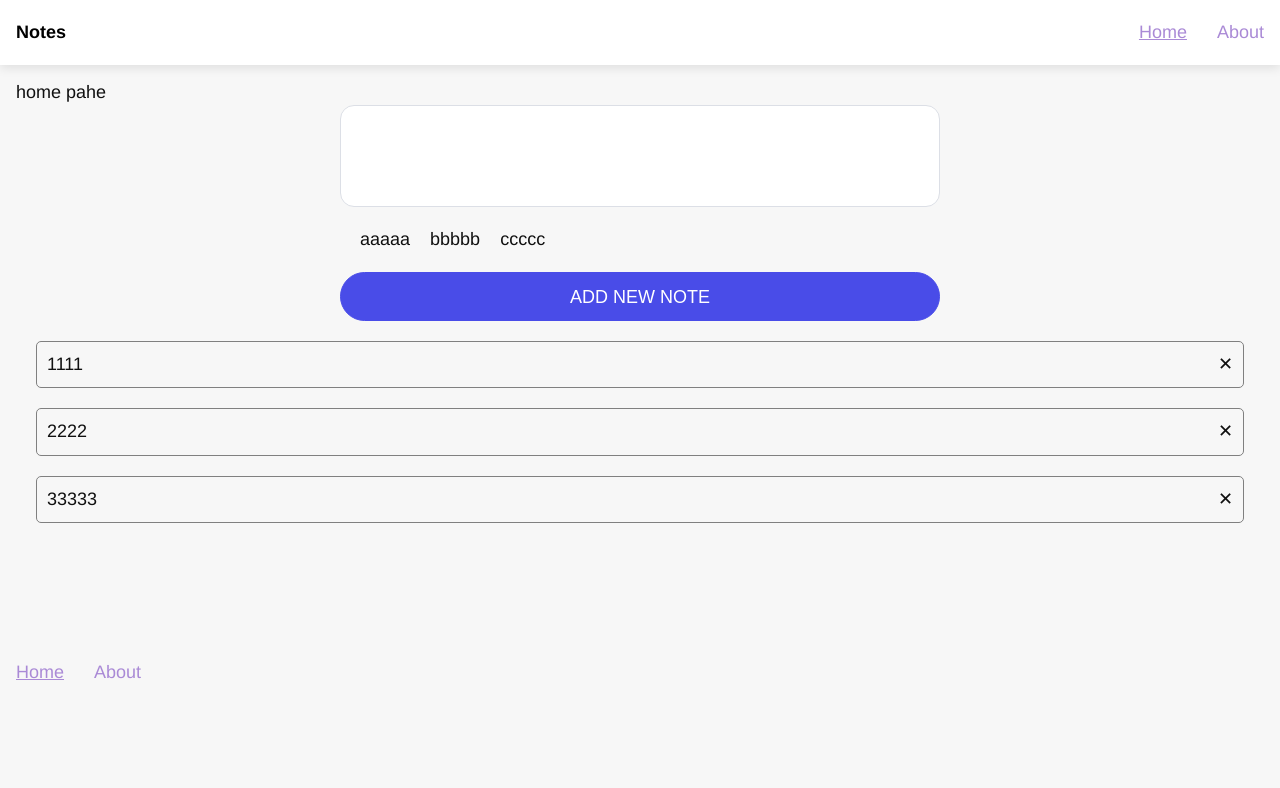
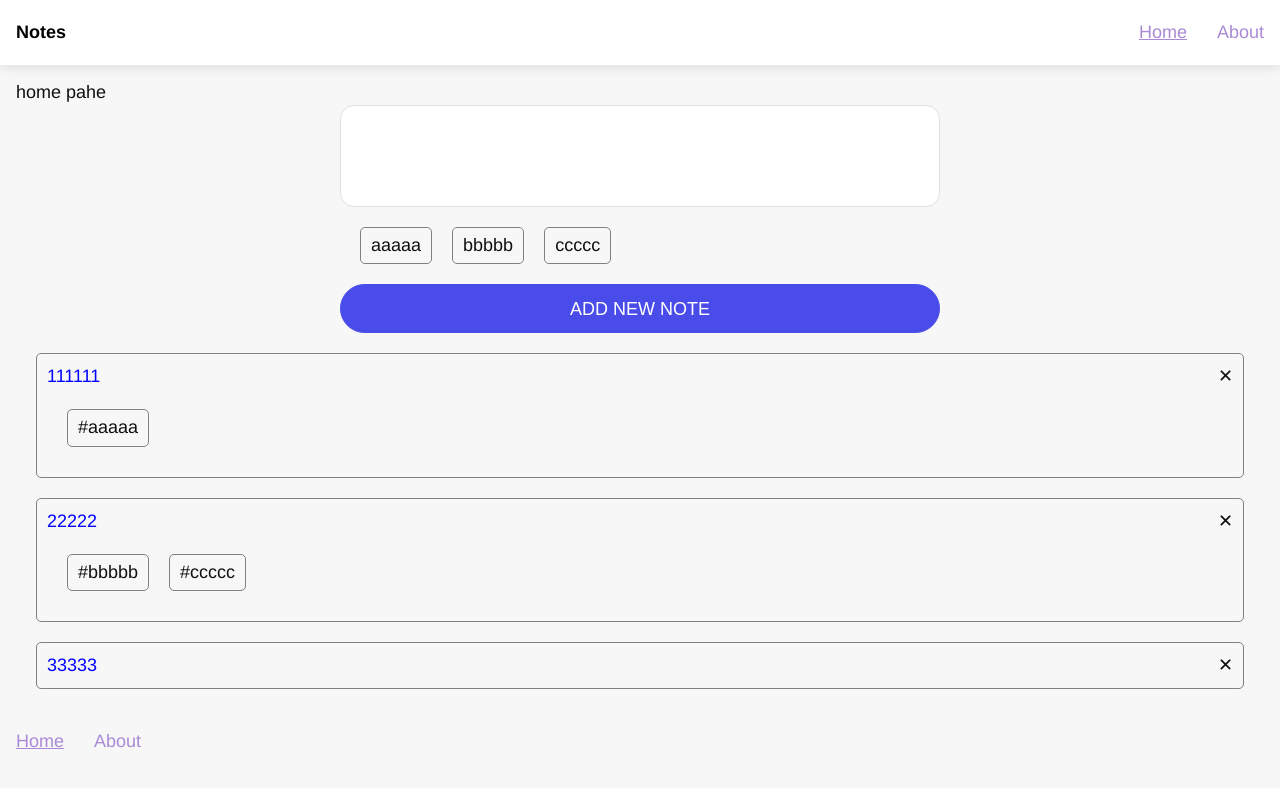
Before and after one commit to AntonVoronezh/vue-3-todo, a Vue app in the folder sss/: page / in a window 1280 px wide. Shown: the top 788 px of the page. Built offline with nearby package versions, Linux system fonts and the light colour scheme.

Commit message:
add taglist

```diff
--- a/sss/src/components/Notes/TheForm.vue
+++ b/sss/src/components/Notes/TheForm.vue
@@ -10,6 +10,7 @@
 
 <script>
 import TagList from "@/components/UI/TagList";
+
 export default {
   components: { TagList },
   data() {
--- a/sss/src/components/Notes/TheList.vue
+++ b/sss/src/components/Notes/TheList.vue
@@ -2,31 +2,32 @@
   <div class="notes-list">
     <div class="note-item" v-for="(note, index) in items" :key="index">
       <div class="note-header">
-        <p>{{ note }}</p>
-        <p @click="$emit('onRemove', index)">&#10005;</p>
+        <h2>{{ note.title }}</h2>
+        <p @click="$emit('onRemove', index)" class="close">&#10005;</p>
       </div>
-      <!--      <div class="note-footer"></div>-->
+      <div class="note-footer">
+        <TagList isPreview v-if="note.tags.length" :items="note.tags" />
+      </div>
     </div>
   </div>
 </template>
 
 <script>
+import TagList from "@/components/UI/TagList";
+
 export default {
+  components: { TagList },
   props: {
     items: {
       type: Array,
       required: true,
     },
   },
-  methods:{
-
-  }
+  methods: {},
 };
 </script>
 
-
 <style lang="scss">
-
 .note-item {
   border: 1px solid gray;
   border-radius: 5px;
@@ -38,4 +39,12 @@ export default {
   display: flex;
   justify-content: space-between;
 }
+
+.close:hover {
+  cursor: pointer;
+}
+
+h2 {
+  color: blue;
+}
 </style>
--- a/sss/src/components/UI/TagList.vue
+++ b/sss/src/components/UI/TagList.vue
@@ -5,6 +5,7 @@
       v-for="item in items"
       :key="item"
       @click="$emit('onItemClick', item)"
+      :class="{ isPreview: isPreview }"
     >
       {{ item }}
     </div>
@@ -18,6 +19,10 @@ export default {
       type: Array,
       required: true,
     },
+    isPreview: {
+      type: Boolean,
+      default: false,
+    },
   },
 };
 </script>
@@ -27,5 +32,19 @@ export default {
   margin: 20px;
   display: flex;
   gap: 20px;
+
+  .isPreview {
+    &:before {
+      content: "#";
+    }
+  }
+}
+.tag-item {
+  border: 1px solid gray;
+  border-radius: 5px;
+  padding: 5px 10px;
+  &:hover {
+    cursor: pointer;
+  }
 }
 </style>
--- a/sss/src/pages/homePage.vue
+++ b/sss/src/pages/homePage.vue
@@ -12,7 +12,20 @@ export default {
   components: { TheForm, TheList },
   data() {
     return {
-      notes: ["1111", "2222", "33333"],
+      notes: [
+        {
+          title: "111111",
+          tags: ["aaaaa"],
+        },
+        {
+          title: "22222",
+          tags: ["bbbbb", "ccccc"],
+        },
+        {
+          title: "33333",
+          tags: [],
+        },
+      ],
     };
   },
   methods: {
```
